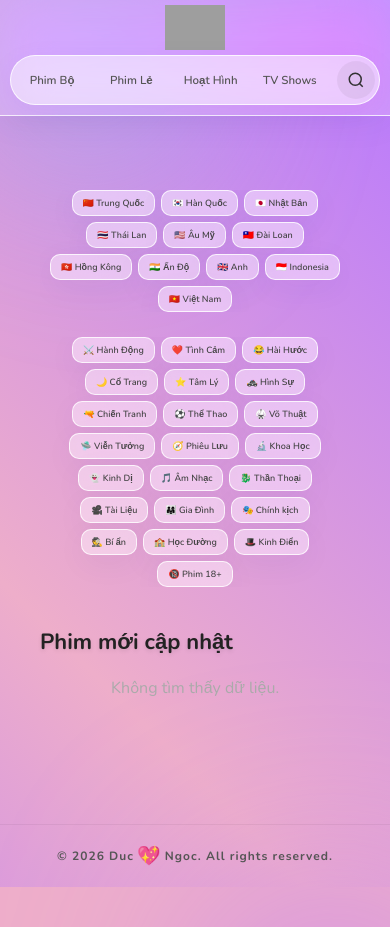
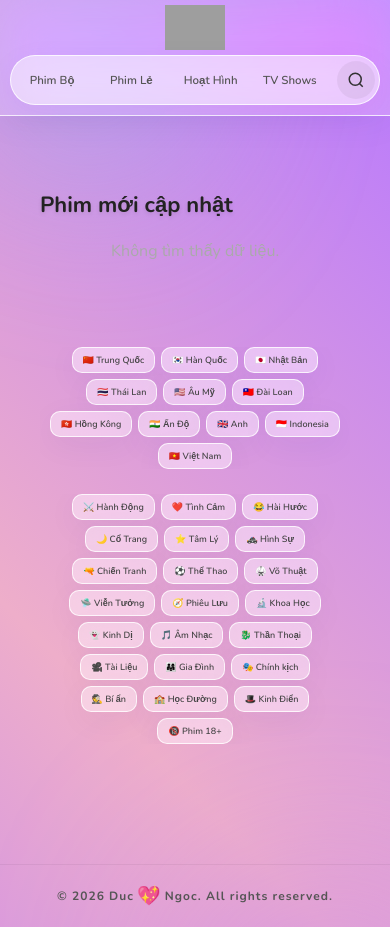
Before and after one commit to phanducc/freefilm, a plain HTML site: page index.html in a window 390 px wide. Before the commit the page ends 887 px from the top, so only its background shows below. Drawn offline with nearby package versions, Linux system fonts and the light colour scheme; no server answers; grey boxes are pictures that could not be loaded.

Commit message:
update layout styles for improved structure and responsiveness in various sections

```diff
--- a/style.css
+++ b/style.css
@@ -313,6 +313,10 @@ body::after {
     width: 100%;
 }
 
+#countriesScroll {
+    margin-bottom: 12px;
+}
+
 .genres-scroll::-webkit-scrollbar {
     display: none;
 }
@@ -580,6 +584,11 @@ body::after {
         object-fit: contain;
     }
 
+    .main-container {
+        display: flex !important;
+        flex-direction: column !important;
+    }
+
     .nav-pill-container, .nav-pill {
         width: 100% !important;
         max-width: 100% !important;
@@ -600,6 +609,10 @@ body::after {
         font-size: 11.5px !important;
         padding: 6px 10px !important;
         white-space: nowrap !important;
+    }
+
+    .hero-section {
+        order: 1 !important;
     }
 
     .hero-grid, .banner-container {
@@ -653,6 +666,10 @@ body::after {
         height: 10px !important;
     }
 
+    .movies-section {
+        order: 2 !important;
+    }
+
     .movies-grid, .ff-grid, #moviesGrid, .related-grid {
         display: grid !important;
         grid-template-columns: repeat(2, minmax(0, 1fr)) !important;
@@ -684,10 +701,18 @@ body::after {
         flex: 1 !important;
         justify-content: center !important;
     }
+
+    .genres-section {
+        order: 3 !important;
+        margin-top: 20px !important;
+        margin-bottom: 20px !important;
+    }
+
     .main-footer {
         padding: 20px 0;
         margin-top: 30px;
     }
+
     .footer-content p {
         font-size: 12px;
     }
```
